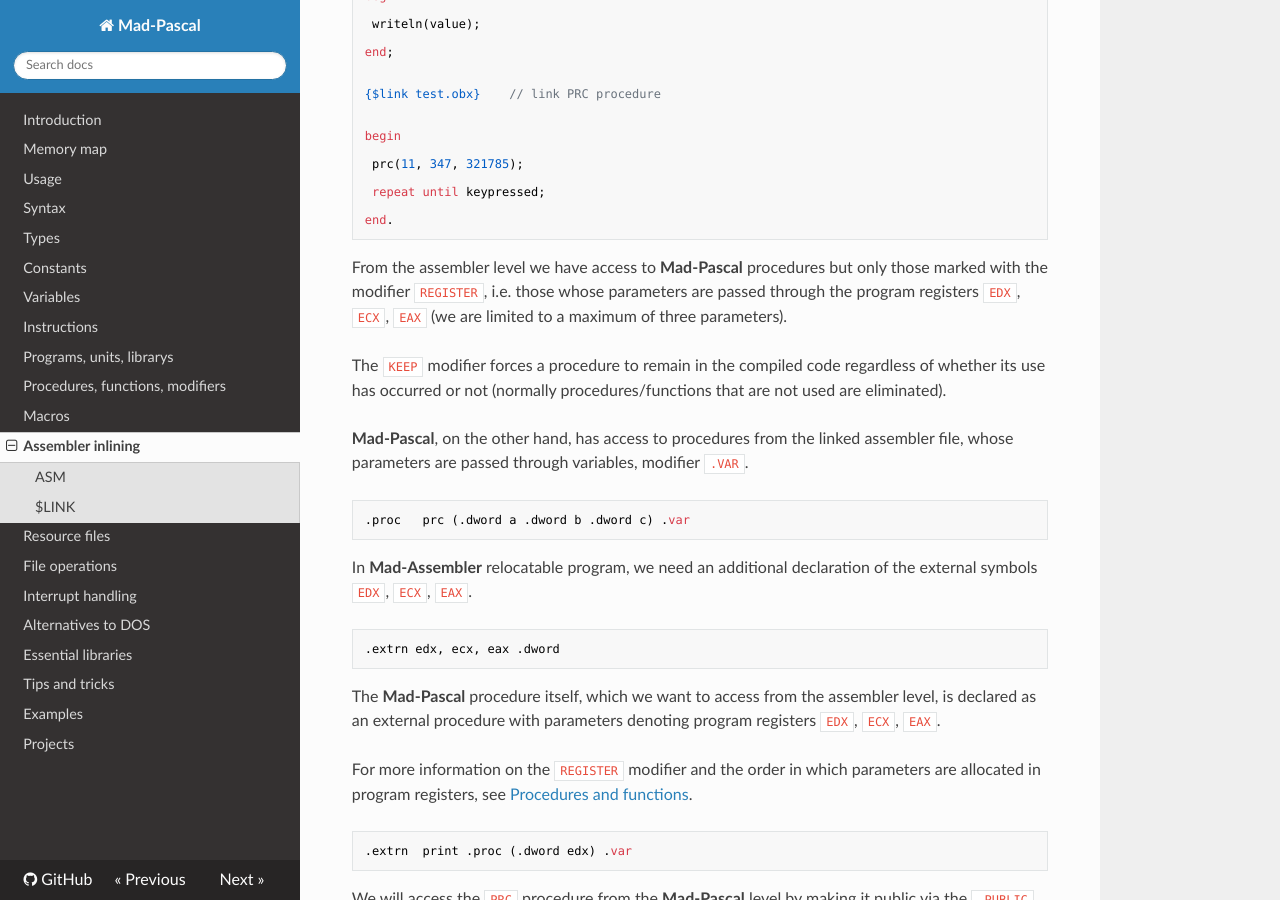
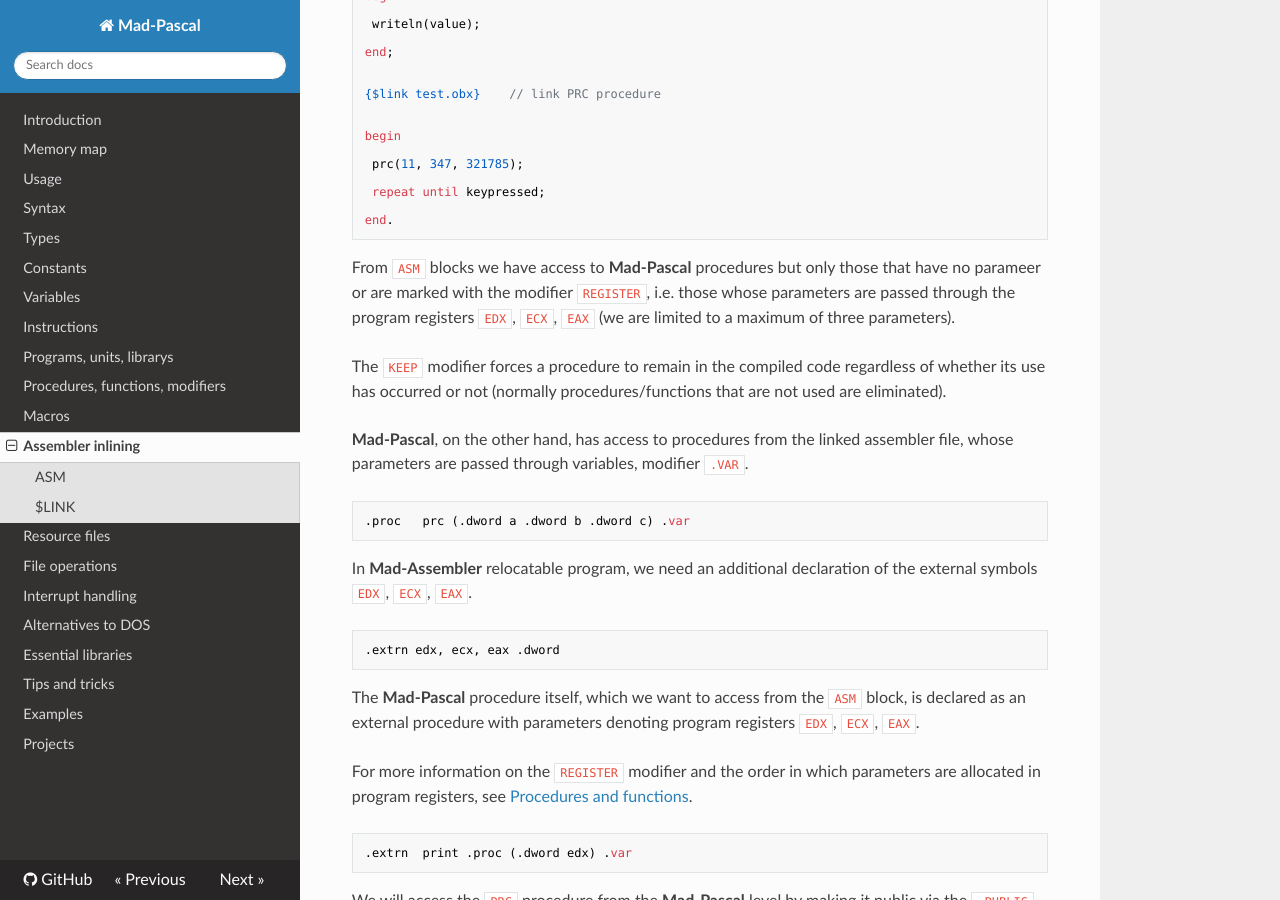
Before and after one commit to tebe6502/mad-pascal-en-mkdocs, an MkDocs documentation site: the page built from docs/asm.md, in a window 1280 px wide and 900 px high, scrolled down 1501 px. Built offline with MkDocs 1.6.1, drawn with Linux system fonts in a browser that asks for light colours; nearby versions of some CDN libraries.

Commit message:
use "ASM Block" instead of "assembler/assembly level"

````diff
--- a/docs/asm.md
+++ b/docs/asm.md
@@ -99,7 +99,7 @@
 end.
 ```
 
-From the assembler level we have access to **Mad-Pascal** procedures but only those marked with the modifier `REGISTER`, i.e. those whose parameters are passed through the program registers `EDX`, `ECX`, `EAX` (we are limited to a maximum of three parameters).
+From `ASM` blocks we have access to **Mad-Pascal** procedures but only those that have no parameer or are marked with the modifier `REGISTER`, i.e. those whose parameters are passed through the program registers `EDX`, `ECX`, `EAX` (we are limited to a maximum of three parameters).
 
 The `KEEP` modifier forces a procedure to remain in the compiled code regardless of whether its use has occurred or not (normally procedures/functions that are not used are eliminated).
 
@@ -115,7 +115,7 @@
 .extrn edx, ecx, eax .dword
 ```
 
-The **Mad-Pascal** procedure itself, which we want to access from the assembler level, is declared as an external procedure with parameters denoting program registers `EDX`, `ECX`, `EAX`.
+The **Mad-Pascal** procedure itself, which we want to access from the `ASM` block, is declared as an external procedure with parameters denoting program registers `EDX`, `ECX`, `EAX`.
 
 For more information on the `REGISTER` modifier and the order in which parameters are allocated in program registers, see [Procedures and functions](../procedures-functions/#register).
 
````
Also changed, not shown: docs/index.md (+1 -1 lines), docs/syntax.md (+1 -1 lines), docs/types.md (+1 -1 lines).
